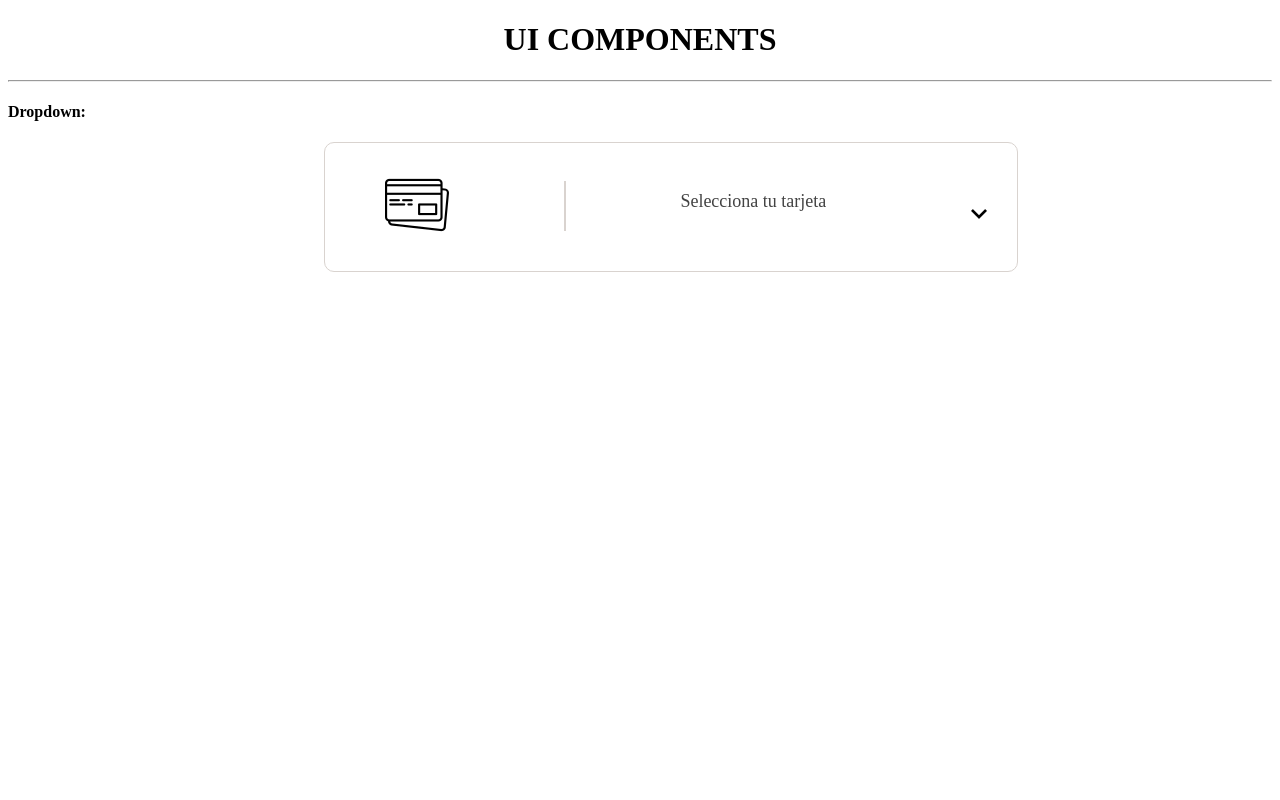
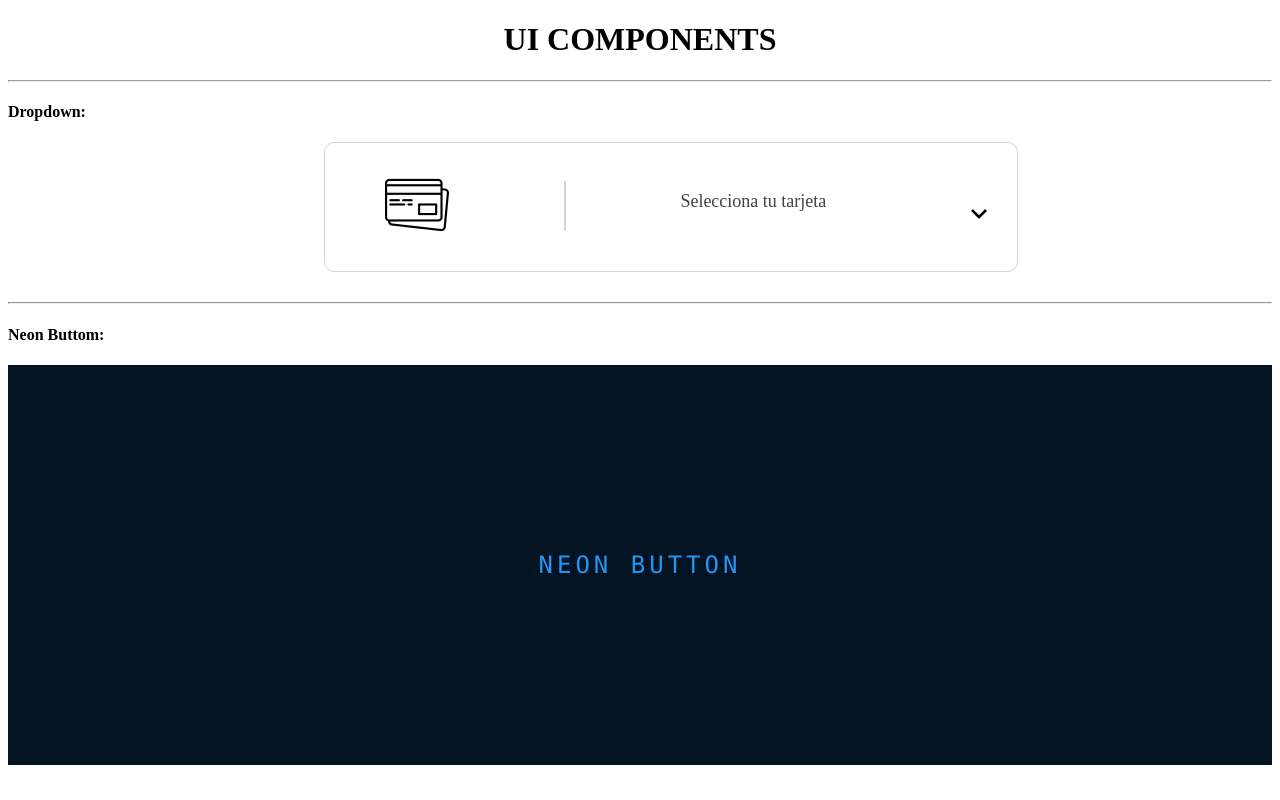
Before and after one commit to LuchoDevel/UIComponents, an Angular app: page / in a window 1280 px wide. Built offline with nearby package versions, Linux system fonts and the light colour scheme.

Commit message:
Creacion de boton neon

```diff
--- a/src/app/components/components.module.ts
+++ b/src/app/components/components.module.ts
@@ -1,16 +1,20 @@
 import { NgModule } from "@angular/core";
 import { CommonModule } from '@angular/common';
 import { CreditcarddropdownComponent } from './creditcarddropdown/creditcarddropdown.component';
+import { NeonButtonComponent } from './neon-button/neon-button.component';
 
 @NgModule({
     declarations: [
 
-    CreditcarddropdownComponent],
-    imports:[
+        CreditcarddropdownComponent,
+
+        NeonButtonComponent],
+    imports: [
         CommonModule
     ],
     exports: [
-        CreditcarddropdownComponent
+        CreditcarddropdownComponent,
+        NeonButtonComponent
     ],
     providers: []
 })
--- /dev/null
+++ b/src/app/components/neon-button/neon-button.component.html
@@ -0,0 +1,9 @@
+<div class="contenido-neon">
+    <a href="#" class="text-button">
+        <span></span>
+        <span></span>
+        <span></span>
+        <span></span>
+        Neon Button
+    </a>
+</div>
--- /dev/null
+++ b/src/app/components/neon-button/neon-button.component.scss
@@ -0,0 +1,98 @@
+.contenido-neon {
+    margin:0;
+    padding: 0;
+    display: flex;
+    justify-content: center;
+    align-items: center;
+    min-height: 50vh;
+    background: #031321;
+    font-family: consolas;
+}
+
+.text-button{
+    position: relative;
+    display: inline-block;
+    padding: 15px 30px;
+    color: #2196f3;
+    text-transform: uppercase;
+    letter-spacing: 4px;
+    text-decoration: none;
+    font-size: 24px;
+    overflow: hidden;
+    transition: 0.2;
+}
+
+.text-button:hover{
+    color: #255784;
+    background: #2196f3;
+    box-shadow: 0 0 10px #2196f3, 0 0 40px #2196f3, 0 0 80px #2196f3;
+    transition-delay: 1s;
+}
+
+.text-button span{
+    position: absolute;
+    display: block;
+}
+
+/*
+* Top
+*/
+.text-button span:nth-child(1){
+    top:0;
+    left: -100%;
+    width: 100%;
+    height: 2px;
+    background: linear-gradient(90deg, transparent, #2196f3);
+}
+.text-button:hover span:nth-child(1){
+    left: 100%;
+    transition: 1s;
+}
+
+/*
+* bottom
+*/
+.text-button span:nth-child(3){
+    bottom:0;
+    right: -100%;
+    width: 100%;
+    height: 2px;
+    background: linear-gradient(270deg, transparent, #2196f3);
+}
+.text-button:hover span:nth-child(3){
+    right: 100%;
+    transition: 1s;
+    transition-delay: 0.5s;
+}
+
+/*
+* right
+*/
+.text-button span:nth-child(2){
+    top:-100%;
+    right: 0%;
+    width: 2px;
+    height: 100%;
+    background: linear-gradient(180deg, transparent, #2196f3);
+}
+.text-button:hover span:nth-child(2){
+    top: 100%;
+    transition: 1s;
+    transition-delay: 0.25s;
+}
+
+/*
+* left
+*/
+.text-button span:nth-child(4){
+    bottom:-100%;
+    left: 0%;
+    width: 2px;
+    height: 100%;
+    background: linear-gradient(360deg, transparent, #2196f3);
+}
+.text-button:hover span:nth-child(4){
+    bottom: 100%;
+    transition: 1s;
+    transition-delay: 0.75s;
+}
--- /dev/null
+++ b/src/app/components/neon-button/neon-button.component.ts
@@ -0,0 +1,15 @@
+import { Component, OnInit } from '@angular/core';
+
+@Component({
+  selector: 'app-neon-button',
+  templateUrl: './neon-button.component.html',
+  styleUrls: ['./neon-button.component.scss']
+})
+export class NeonButtonComponent implements OnInit {
+
+  constructor() { }
+
+  ngOnInit() {
+  }
+
+}
--- a/src/app/pages/home/home.component.html
+++ b/src/app/pages/home/home.component.html
@@ -10,4 +10,9 @@
         Dropdown:
     </h4>
     <app-creditcarddropdown></app-creditcarddropdown>
+    <hr>
+    <h4>
+        Neon Buttom:
+    </h4>
+    <app-neon-button></app-neon-button>
 </div>
```
Also changed, not shown: 1 other file (tests, documents, lock files or other folders).
